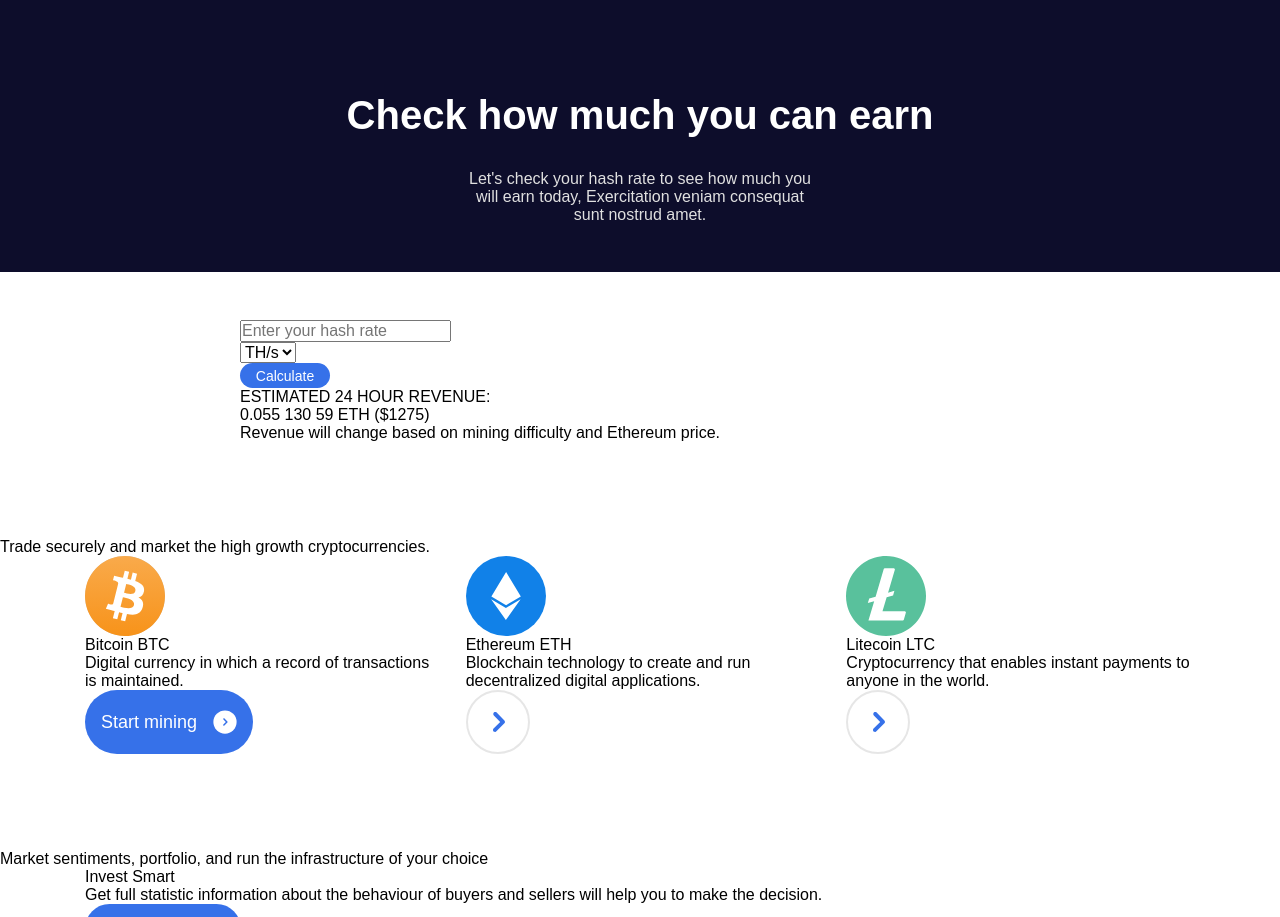
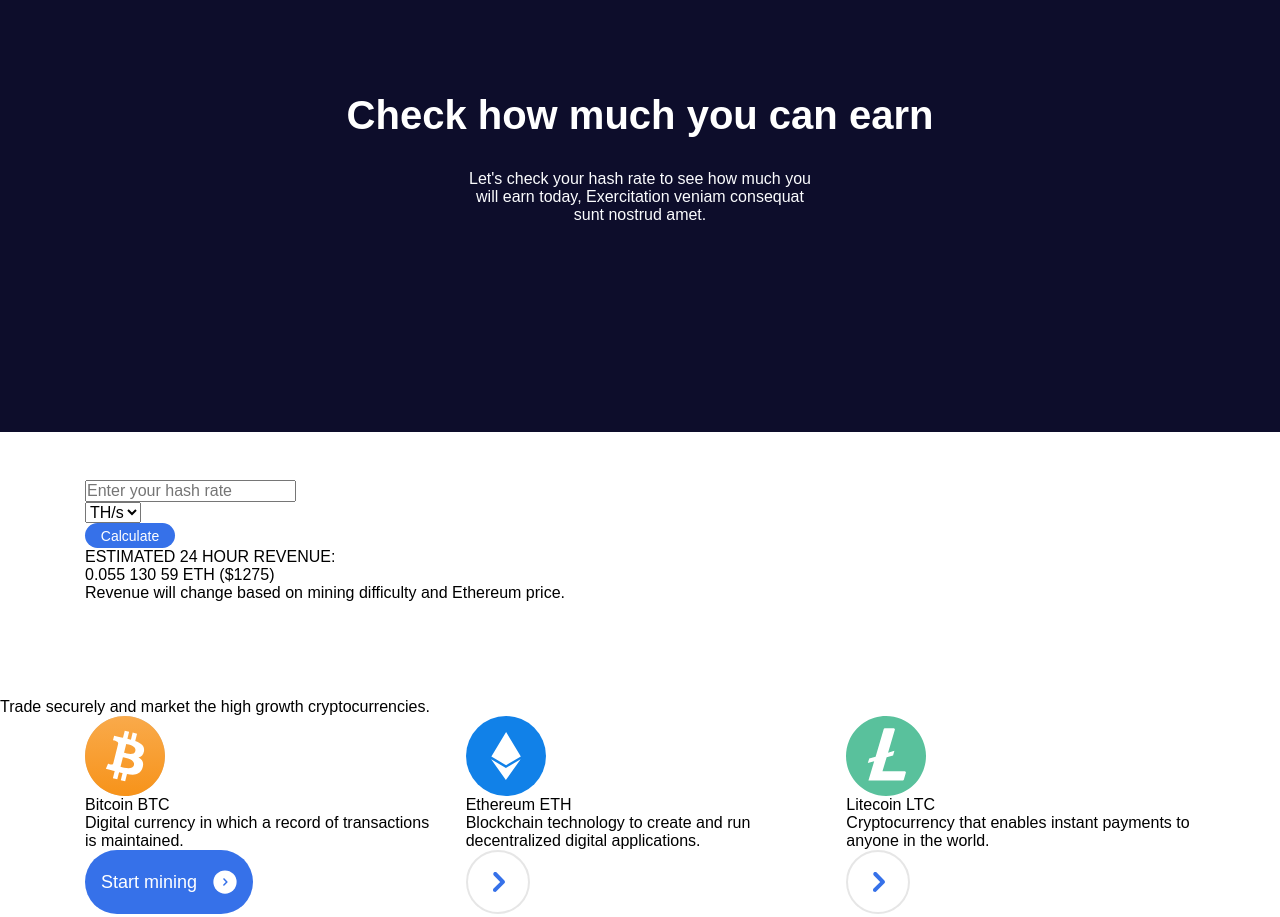
Before and after one commit to henrynicollasissicaba/crappo-cryptocurrency, a plain HTML site: page index.html in a window 1280 px wide. Shown: the part 1380-2297 px from the top of the page. Drawn offline with nearby package versions, Linux system fonts and the light colour scheme.

Commit message:
third commit

```diff
--- a/css/style.css
+++ b/css/style.css
@@ -92,7 +92,8 @@ svg {
     --clr-accent-600: #2B076E;
 
     --clr-neutral-100: #F9FAFD;
-    --clr-neutral-200: #E0E0E0;
+    --clr-neutral-200: #FBFCFE;
+    --clr-neutral-300: #E0E0E0;
     --clr-neutral-400: #828282;
 
     --clr-linear: linear-gradient(#2B076E, #0D0D2B);
@@ -230,9 +231,12 @@ footer{
     text-align: center;
 }
 
-.middle-card{
-    max-width: 800px;
-    margin-inline: auto;
+.card-prev .container > div{
+    padding-bottom: 10rem;
+}
+
+.bg-neutral-gray{
+    background: F9FAFD;
 }
 
 @media(min-width: 50em){
--- a/index.html
+++ b/index.html
@@ -51,7 +51,7 @@
                 </svg>
               </button>
             </div>
-            <div>
+            <div class="center">
               <img src="./imgs/Illustration.svg" alt="" />
             </div>
           </div>
@@ -104,7 +104,7 @@
         </div>
       </section>
 
-      <section class="padding-block">
+      <section class="card-prev | padding-block">
         <div class="container">
           <div class="centered flex-gap">
             <h2 class="second-title" aria-setsize="mx-width">Check how much you can earn</h2>
@@ -116,9 +116,10 @@
         </div>
       </section>
 
-      <article class="padding-block">
+      <article class="padding-block | bg-neutral-gray">
         <div class="container">
             <div class="middle-card">
+              <div class="middle-card-flex">
                 <div>
                   <input type="text" name="" id="" placeholder="Enter your hash rate" />
                 </div>
@@ -130,7 +131,8 @@
                 <div>
                   <button class="btn" set-attribute="small">Calculate</button>
                 </div>
-              <div>
+              </div>
+              <div class="description">
                 <h3>ESTIMATED 24 HOUR REVENUE:</h3>
                 <h1>0.055 130 59 ETH ($1275)</h1>
                 <p>
@@ -141,7 +143,7 @@
         </div>
       </article>
 
-      <article class="padding-block">
+      <article class="padding-block | bg-neutral-gray">
         <div>
           <h1>Trade securely and market the high growth cryptocurrencies.</h1>
         </div>
@@ -248,11 +250,11 @@
         <div class="container">
           <div class="columns">
             <div>
-              <h2></h2>
-              <p></p>
+              <h2>Start mining now</h2>
+              <p>Join now with CRAPPO to get the latest news and start mining now</p>
             </div>
             <div>
-               type="emai nam i placeholder="Enter your emai />
+               <input type="email" name="" id="" placeholder="Enter your email">
             </div>
             <div>
               <button class="btn" data-attribute="reverse">Subscribe</button>
```
Lines whose indentation alone changed are shown as unchanged.
